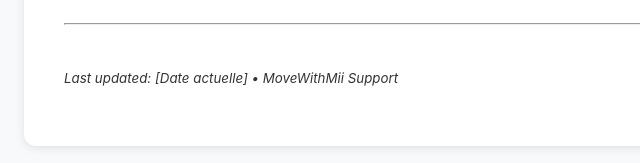
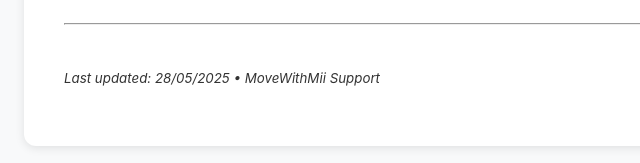
Before and after one commit to rgranet/movewithmii-privacy, a plain HTML site: page support.html in a window 1280 px wide. Shown: the part 3649-3812 px from the top of the page, 216-856 px from the left. Drawn offline with Linux system fonts and the light colour scheme.

Commit message:
Update support.html

```diff
--- a/support.html
+++ b/support.html
@@ -176,7 +176,7 @@
         </div>
 
         <hr style="margin: 40px 0;">
-        <p><small><em>Last updated: [Date actuelle] • MoveWithMii Support</em></small></p>
+        <p><small><em>Last updated: 28/05/2025 • MoveWithMii Support</em></small></p>
     </div>
 </body>
 </html>
```
